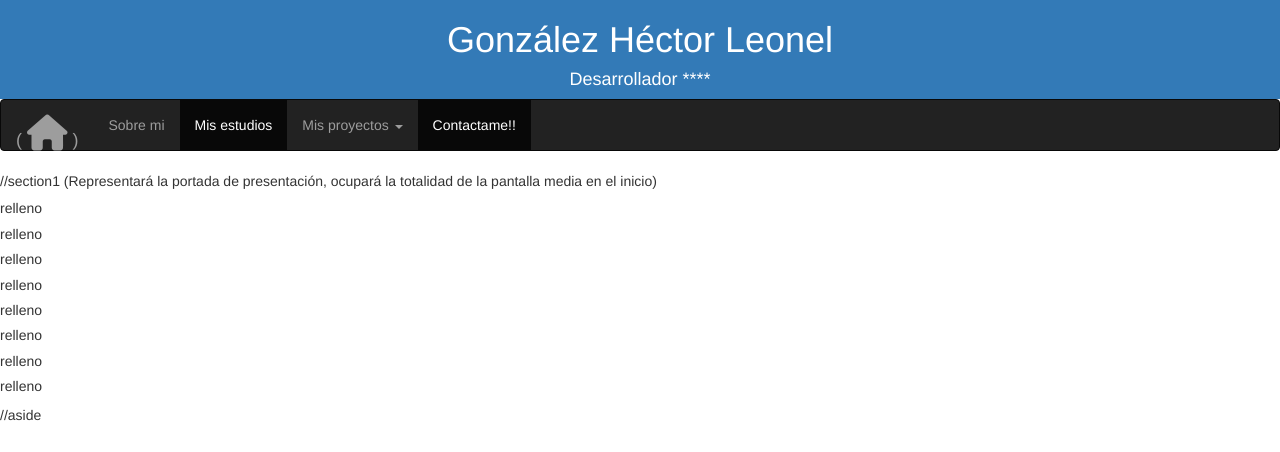
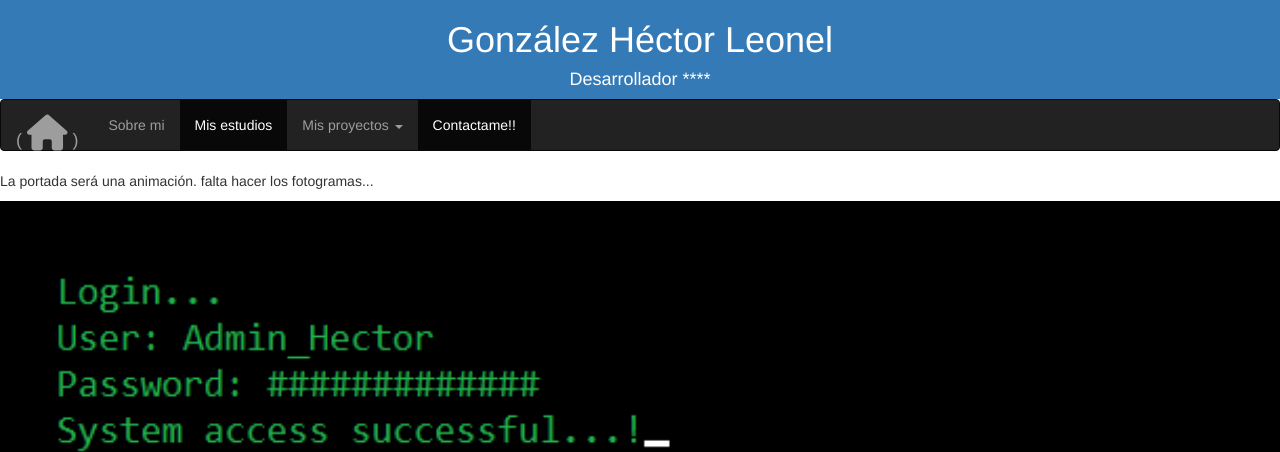
Before and after one commit to eletooor/Portafolio, a plain HTML site: page index.html in a window 1280 px wide. Shown: the top 452 px of the page. Drawn offline with nearby package versions, Linux system fonts and the light colour scheme.

Commit message:
fin del dia 14

```diff
--- a/index.html
+++ b/index.html
@@ -55,7 +55,9 @@
 		<div class="row">
 			<section>
 				<a href="#" name="Portada"></a>
-				<p>//section1 (Representará la portada de presentación, ocupará la totalidad de la pantalla media en el inicio) </p>
+				<!--<p>//section1 (Representará la portada de presentación, ocupará la totalidad de la pantalla media en el inicio) </p>-->
+				<p>La portada será una animación. falta hacer los fotogramas...</p>
+				<img src="./pictures/fondo/login2.png" width="100%" height="100%">
 				<h5>relleno</h5>
 					<h5>relleno</h5>
 						<h5>relleno</h5>
--- a/style/myStyle1.css
+++ b/style/myStyle1.css
@@ -6,6 +6,7 @@
 /*NAV*/
 
 /*SECTION*/
+
 
 /*ASIDE*/
 
```
Also changed, not shown: pictures/fondo/comandos.png (added), pictures/fondo/login.png (added), pictures/fondo/login2.png (added).
